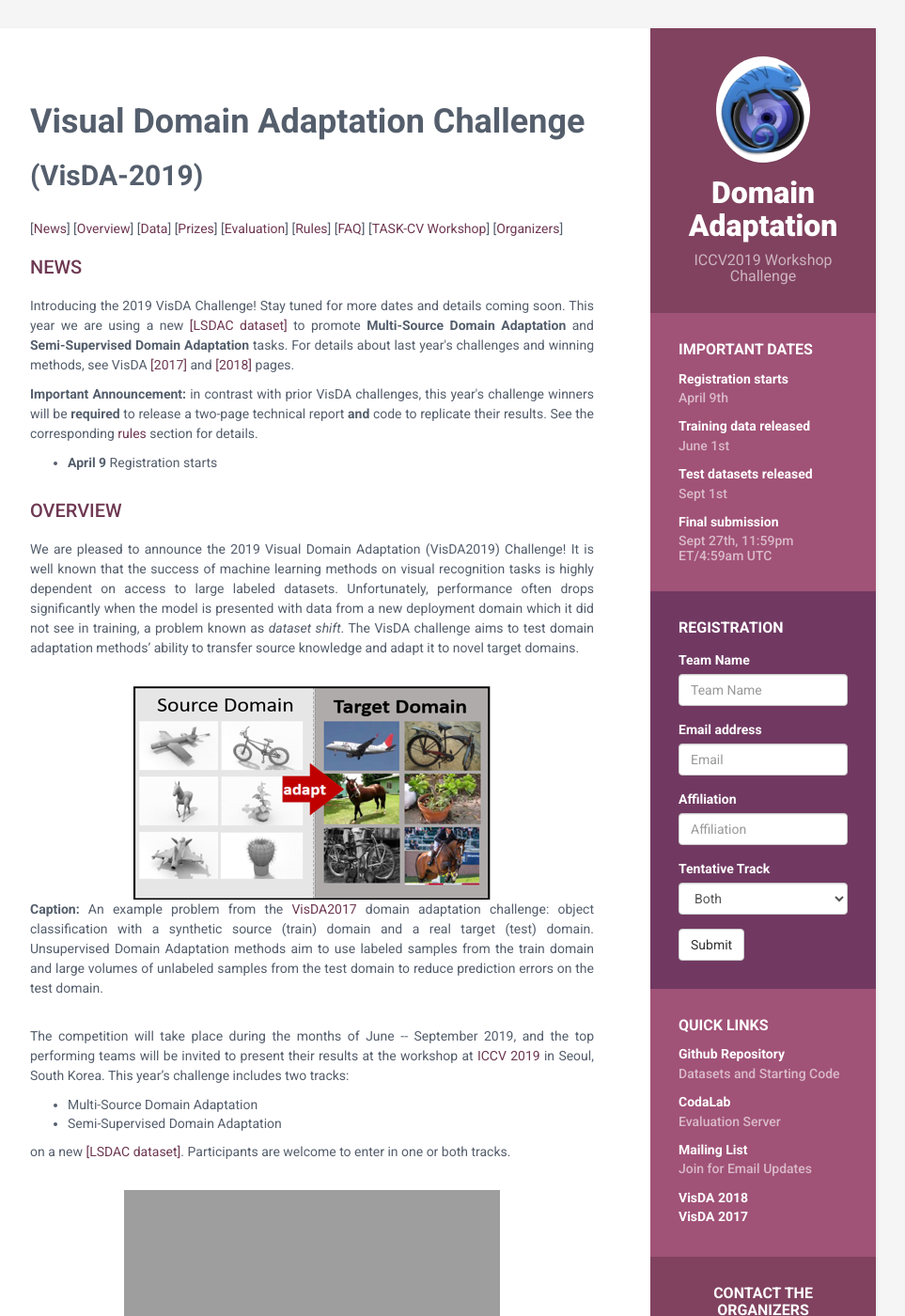
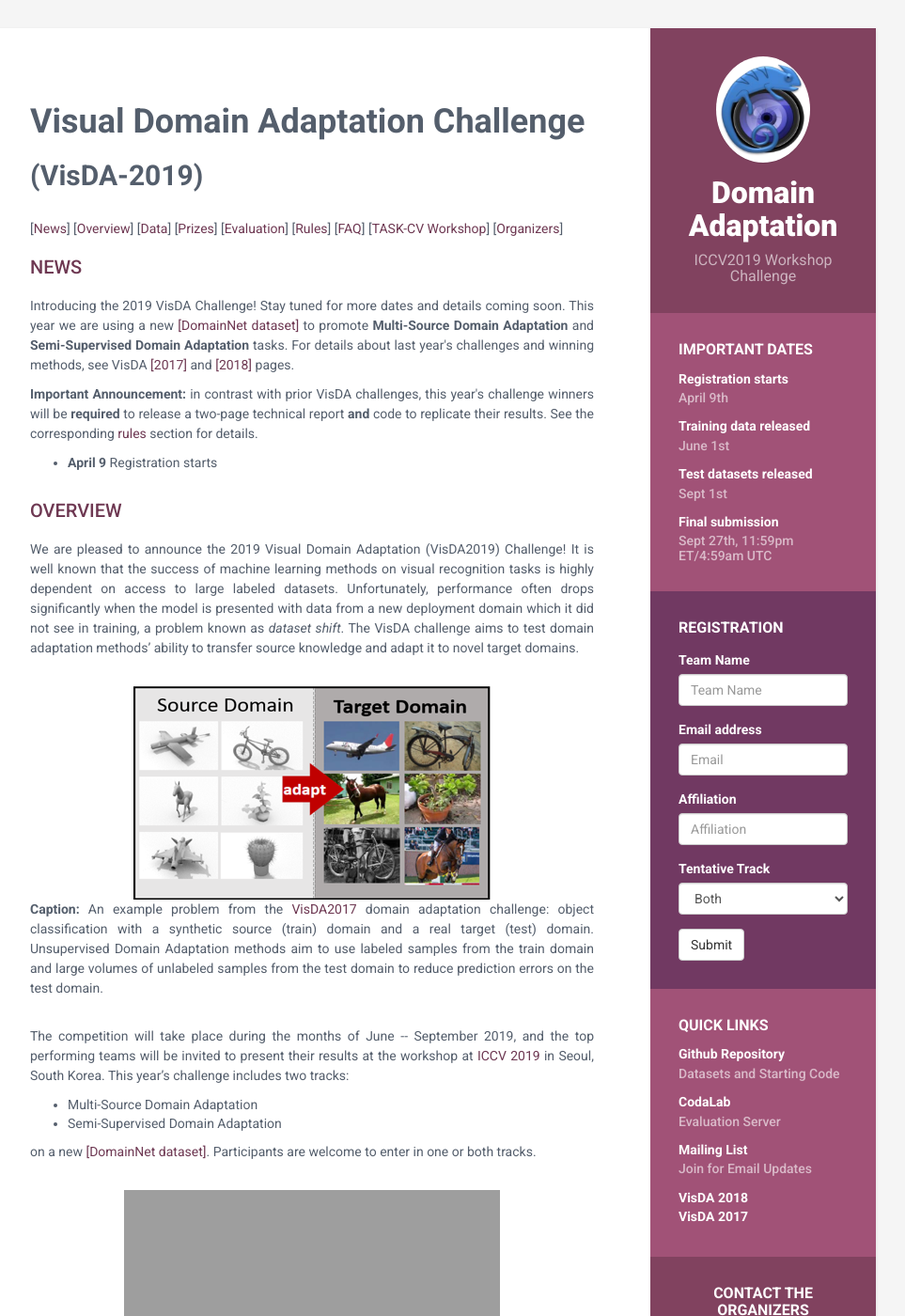
Before and after one commit to VisionLearningGroup/visda-2019, a Jekyll site: the page built from index.html, in a window 1280 px wide and 1400 px high. Shown: the whole window at 94% size, without its empty margins (188-1151 px from the left). Built offline with Jekyll 4.4.1, drawn with Linux system fonts in a browser that asks for light colours.

Commit message:
Update index.html

```diff
--- a/index.html
+++ b/index.html
@@ -22,7 +22,7 @@
 
 <a name = "news"></a>
 <h2 class="section-title"> News </h2>
-<p>Introducing the 2019 VisDA Challenge! Stay tuned for more dates and details coming soon. This year we are using a new <a href="http://ai.bu.edu/M3SDA/">[LSDAC dataset]</a> to promote <b>Multi-Source Domain Adaptation</b> and <b>Semi-Supervised Domain Adaptation</b> tasks. For details about last year's challenges and winning methods, see VisDA <a href = "http://ai.bu.edu/visda-2017/">[2017]</a> and <a href = "http://ai.bu.edu/visda-2018/">[2018]</a> pages.</p>
+<p>Introducing the 2019 VisDA Challenge! Stay tuned for more dates and details coming soon. This year we are using a new <a href="http://ai.bu.edu/M3SDA/">[DomainNet dataset]</a> to promote <b>Multi-Source Domain Adaptation</b> and <b>Semi-Supervised Domain Adaptation</b> tasks. For details about last year's challenges and winning methods, see VisDA <a href = "http://ai.bu.edu/visda-2017/">[2017]</a> and <a href = "http://ai.bu.edu/visda-2018/">[2018]</a> pages.</p>
 
 <p><b>Important Announcement:</b> in contrast with prior VisDA challenges, this year's challenge winners will be <b>required</b> to release a two-page technical report <b>and</b> code to replicate their results. See the corresponding <a href="#coderelease">rules</a> section for details. </p>
 
@@ -52,7 +52,7 @@
 	  <li>Multi-Source Domain Adaptation</li> <li>Semi-Supervised Domain Adaptation</li>
   </ul>
 
-<p> on a new <a href="http://ai.bu.edu/M3SDA/">[LSDAC dataset]</a>. Participants are welcome to enter in one or both tracks. </p>
+<p> on a new <a href="http://ai.bu.edu/M3SDA/">[DomainNet dataset]</a>. Participants are welcome to enter in one or both tracks. </p>
 </br>
 
 <figure>
```
